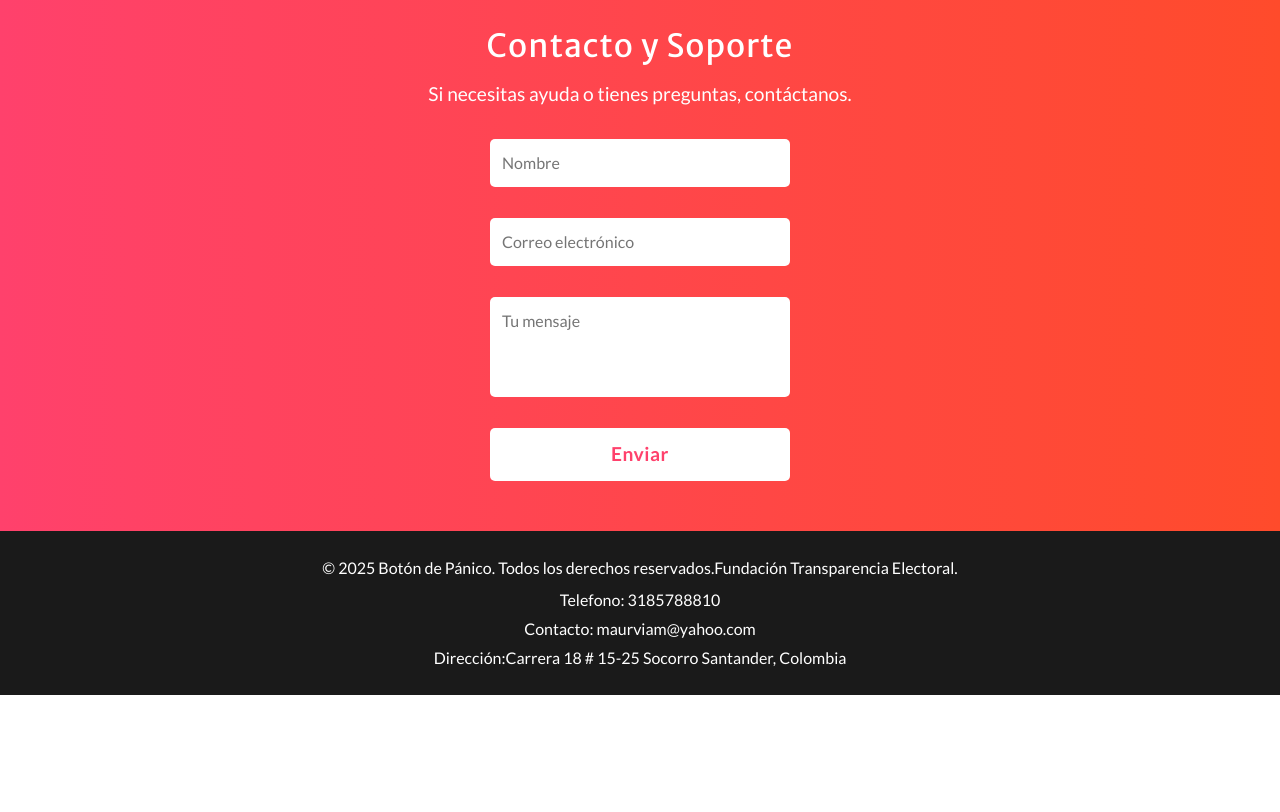
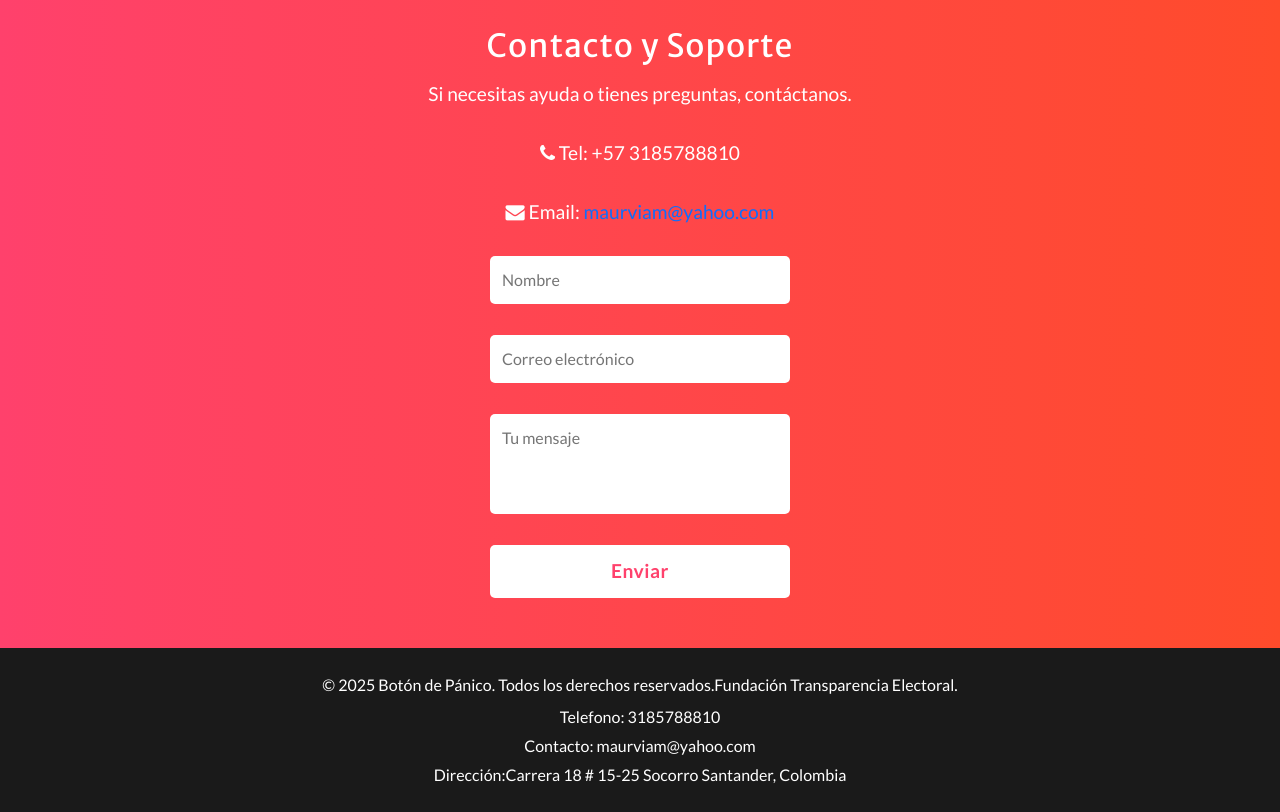
Before and after one commit to mejimenezp/PannicButtonWeb, a React (Create React App) app: page / in a window 1280 px wide. Shown: the part 1440-2252 px from the top of the page. Before the commit the page ends 2135 px from the top, so only its background shows below. Built offline with nearby package versions, Linux system fonts and the light colour scheme.

Commit message:
Update Contact.jsx

```diff
--- a/src/components/Contact.jsx
+++ b/src/components/Contact.jsx
@@ -1,5 +1,4 @@
 import React from "react";
-
 
 const Contact = () => {
   return (
@@ -7,6 +6,17 @@ const Contact = () => {
       <div className="container">
         <h2>Contacto y Soporte</h2>
         <p>Si necesitas ayuda o tienes preguntas, contáctanos.</p>
+
+        {/* Información de contacto */}
+        <div className="contact-info">
+          <p>
+            <i className="fa fa-phone" aria-hidden="true"></i> Tel: +57 3185788810
+          </p>
+          <p>
+            <i className="fa fa-envelope" aria-hidden="true"></i> Email: <a href="mailto:maurviam@yahoo.com">maurviam@yahoo.com</a>
+          </p>
+        </div>
+
         <form>
           <input type="text" placeholder="Nombre" required />
           <input type="email" placeholder="Correo electrónico" required />
```
